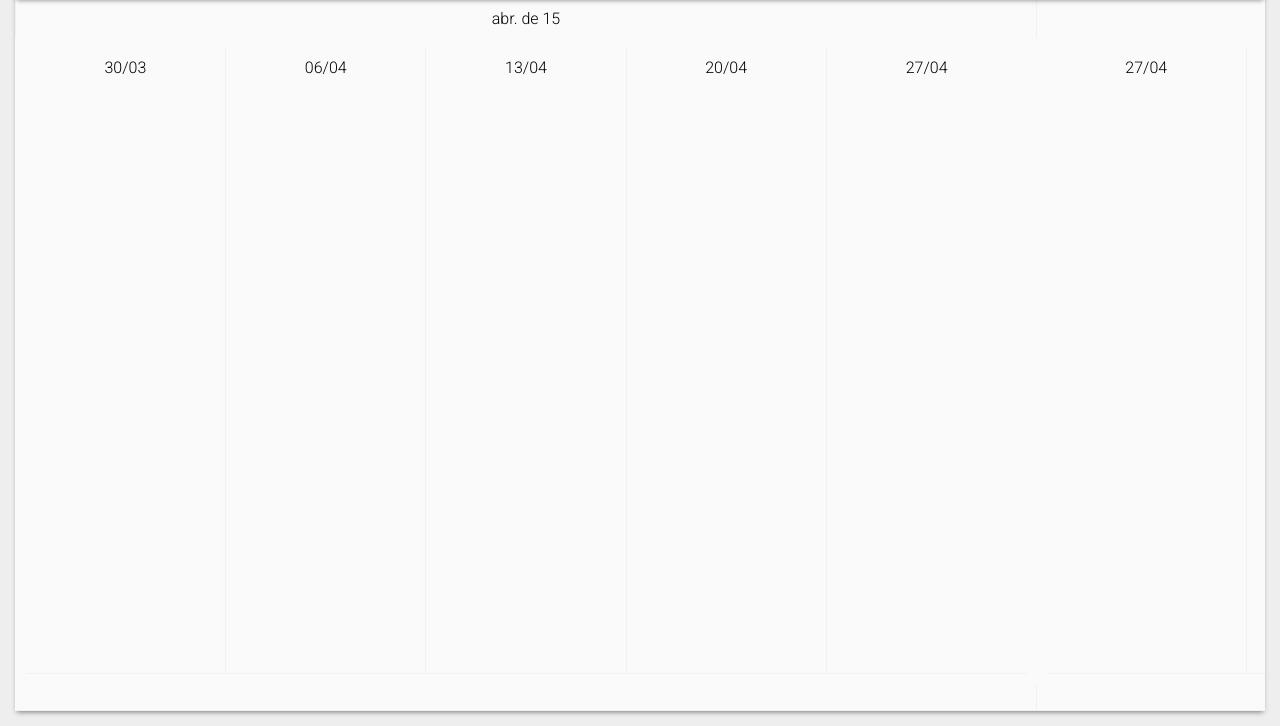
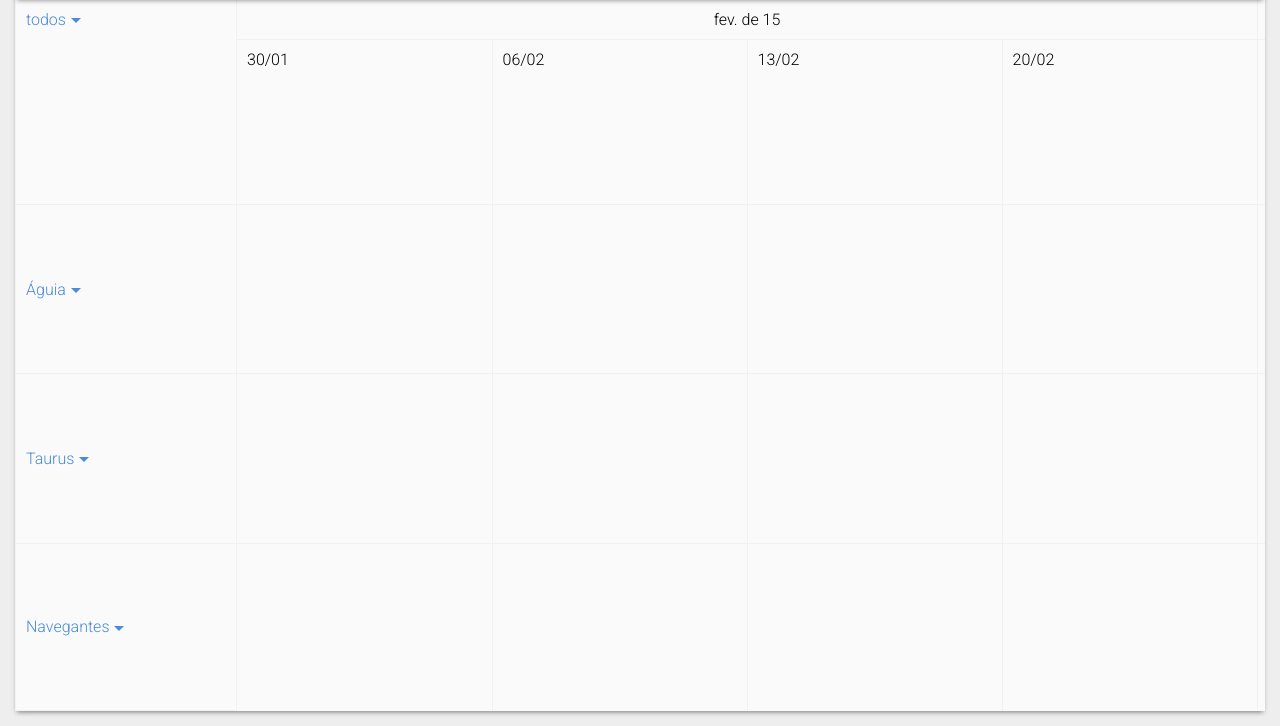
Before and after one commit to 2947721120/MaterialCalendar, a website: page index.html in a window 1280 px wide. Shown: the part 74-800 px from the top of the page. Drawn offline with Linux system fonts and the light colour scheme.

Commit message:
refactor / adding days into weeks

```diff
--- a/Gruntfile.js
+++ b/Gruntfile.js
@@ -27,16 +27,18 @@ module.exports = function(grunt) {
         tasks: ['jshint'],
         options: {
           interrupt: true,
+          livereload: true,
         },
       },
       configFiles: {
         files: ['Gruntfile.js', '*.js', '*.html'],
         options: {
-          reload: true
+          reload: true,
+          livereload: true,
         }
       },
       css: {
-        files: '**/*.sass',
+        files: '**/*.scss',
         tasks: ['sass'],
         options: {
           livereload: true,
--- a/content/js/geral.js
+++ b/content/js/material-calendar.js
@@ -1,9 +1,13 @@
 (function() {
 	'use stric';
+	var perf_start = performance.now();
 
 	this.MaterialCalendar = function() {
 		this.container = null;
 		this.calendar = null;
+		this.messages = {
+			all: "todos"
+		};
 
 		// default options
 		var defaults = {
@@ -29,15 +33,19 @@
 
 	MaterialCalendar.prototype.createCalendar = function() {
 		build.call(this);
+
+		var perf_end = performance.now();
+		console.log("Call to doSomething took " + (perf_end - perf_start) + " milliseconds.");
 	};
 
 	// build
 	function build() {
 		var cog = this.options,
-			hasGroups = cog.groups !== undefined,
-			doc, header, header_title, body, table, table_child, tr, tr_child, link, icon, months, weeks, rows, temporary, helper;
-
-    doc = document.createDocumentFragment();
+				msg = this.messages,
+				hasGroups = cog.groups !== undefined,
+				header, header_title, body, table, thead, tbody, tr, tr_child, link, icon,
+				tbody_month = [], week_table, month_child, week_child, day_child, months, month, weeks, week,
+				rows, temporary, helper, count;
 
     // calendar container
     this.calendar = document.createElement("section");
@@ -47,11 +55,11 @@
   	header = document.createElement("header");
   	header.className = "calendar-header";
   	header_title = document.createElement("h2");
-  	header_title.innerHTML = getTitle(cog.range, cog.language);
+  	header_title.insertAdjacentHTML("beforeend", getTitle(cog.range, cog.language));
   	header.appendChild(header_title);
   	this.calendar.appendChild(header);
 
-    	// calendar body
+  	// calendar body
 		body = document.createElement("section");
 		body.className = "calendar-body";
 
@@ -60,87 +68,122 @@
 		table.className = "calendar-table";
 
 		// table thead
-		table_child = document.createElement("thead");
+		thead = document.createElement("thead");
 		tr = document.createElement("tr");
 
+		// table body
+		tbody = document.createElement("tbody");
+		tr = document.createElement("tr");
+
+		// if calendar has groups in options
+		// append a dropdown for all groups
 		if (hasGroups) {
-			getGroupTitle(tr_child, link, icon, tr, "todos");
+			getGroupTitle(thead, link, icon, tr, msg.all);
+
+			temporary = document.createElement("tr");
+			tr_child = document.createElement("th");
+			tr_child.className = "team";
+			temporary.appendChild(tr_child);
 		}
 
+		thead.appendChild(tr);
+		tbody.appendChild(temporary || tr);
+
+		// get months from options range and create the header
+		// with the months and weeks
 		months = getMonths(cog.range.start, cog.range.end, cog.language);
-		for (var month in months.formated) {
+		for (month in months.formated) {
+			// creates a th child for each month
 			tr_child = document.createElement("th");
 			tr_child.className = "month";
-			tr_child.innerHTML = months.formated[month];
-			tr.appendChild(tr_child);
-		}
+			tr_child.insertAdjacentHTML("beforeend", months.formated[month]);
 
-		table_child.appendChild(tr);
-		table.appendChild(table_child);
-
-		// table body
-		table_child = document.createElement("tbody");
-		tr = document.createElement("tr");
-
-		if (hasGroups) {
-			tr_child = document.createElement("th");
-			tr.appendChild(tr_child);
-		}
-
-		for (month in months.formated) {
-			tr_child = document.createElement("th");
+			// append th child in thead
+			tr = thead.querySelector("tr");
 			tr.appendChild(tr_child);
 
+			// append th child in tbody
+			tr_child = document.createElement("td");
+			tr_child.className = "month";
+			tr = tbody.lastElementChild;
+			tr.appendChild(tr_child);
+
+			// create a table for weeks
 			weeks = document.createElement("table");
 			weeks.className = "weeks";
 			temporary = document.createElement("thead");
 			weeks.appendChild(temporary);
 			tr_child.appendChild(weeks);
 
+			// create a tr for the week
 			temporary = document.createElement("tr");
 			helper = months.normal[month].split("/");
+
+			// get all weeks
 			weeks = getWeeks(helper[0], helper[1], cog.language, cog.weekStart);
 
-			for (var week in weeks) {
+			month_child = document.createElement("td");
+			month_child.className = "month";
+
+			// create a table for weeks in each month
+			week_table = document.createElement("table");
+			week_table.className = "weeks";
+			month_child.appendChild(week_table);
+
+			week_child = document.createElement("tr");
+			month_child.querySelector(".weeks").appendChild(week_child);
+
+			for (week in weeks) {
+				// create an td child for each week
 				helper = document.createElement("td");
-				helper.innerHTML = weeks[week];
+				helper.insertAdjacentHTML("beforeend", weeks[week]);
 				temporary.appendChild(helper);
+
+				// create an td child for each week
+				week_child = document.createElement("td");
+				week_child.setAttribute("data-week", weeks[week]);
+
+				helper = weeks[week].split("/");
+
+				for (count = 0; count < 7; count++) {
+					day_child = document.createElement("th");
+					day_child.setAttribute("data-day", convertDate(new Date(2015, (Number(helper[1]) - 1), (Number(helper[0]) + count)), cog.language));
+					week_child.appendChild(day_child);
+				}
+
+				month_child.querySelector("tr").appendChild(week_child);
 			}
 
-			tr_child.querySelector(".weeks").appendChild(temporary);
+			tbody_month.push(month_child);
+			tr_child.querySelector(".weeks thead").appendChild(temporary);
 		}
 
-		tr.appendChild(tr_child);
-		table_child.appendChild(tr);
-
+		// append a row for each group in options or just one for the main content
 		rows = hasGroups ? cog.groups.length : 1;
 		for (var i = 0; i < rows; i++) {
 			tr = document.createElement("tr");
+			tbody.appendChild(tr);
 
+			// if has group append a th child with the group title
 			if (hasGroups) {
 				getGroupTitle(tr_child, link, icon, tr, cog.groups[i]);
 			}
 
-			for (month in months.formated) {
-				tr_child = document.createElement("td");
-				tr_child.className = "month";
-
+			for (count = 0; count < tbody_month.length; count++) {
+				tr_child = tbody_month[count].cloneNode(true);
 				tr.appendChild(tr_child);
-				table_child.appendChild(tr);
 			}
 		}
 
-		table.appendChild(table_child);
+		table.appendChild(thead);
+		table.appendChild(tbody);
 
 		// append table to body
 		body.appendChild(table);
 		this.calendar.appendChild(body);
 
-    	// append calendar to document fragment
-    	doc.appendChild(this.calendar);
-
-    	// append doc to container set in configuration
-    	document.querySelector(cog.container).appendChild(doc);
+  	// append doc to container set in configuration
+  	document.querySelector(cog.container).appendChild(this.calendar);
 	}
 
 	// private functions
--- a/content/sass/_tables.scss
+++ b/content/sass/_tables.scss
@@ -49,7 +49,7 @@
   .month {
     width: $calendar-table-month-width;
     vertical-align: top;
-    border-left: $calendar-table-border;
+    border: $calendar-table-border;
     .release {
       box-shadow: $calendar-event-box-shadow;
       width: 100%;
@@ -64,6 +64,15 @@
     th {
       text-align: right;
       color: $calendar-table-color;
+    }
+  }
+  tbody {
+    .month {
+      padding: 0;
+      &,
+      td {
+        border-bottom: 0;
+      }
     }
   }
   .days {
--- a/content/sass/material-calendar.scss
+++ b/content/sass/material-calendar.scss
@@ -8,3 +8,6 @@
 
 // components
 @import "_buttons";
+
+// layout
+@import "_header";
--- a/index.html
+++ b/index.html
@@ -2,16 +2,22 @@
 <html>
 	<head>
 		<title>calendar-tableattempt</title>
-		<link rel="stylesheet" href="content/css/style.css">
+		<link rel="stylesheet" href="content/css/material-calendar.css">
 	</head>
 	<body>
-		<script type="text/javascript" src="content/js/geral.js"></script>
+		<script src="http://localhost:35729/livereload.js"></script>
+		<script type="text/javascript" src="content/js/material-calendar.js"></script>
 		<script>
 		new MaterialCalendar({
-			weekStart: "Monday",
+			weekStart: "Friday",
+			groups: [
+				"Águia",
+				"Taurus",
+				"Navegantes"
+			],
 			range: {
-				start: new Date("2015", "03", "03"),
-				end: new Date("2015", "04", "03")
+				start: new Date("2015", "01", "15"),
+				end: new Date("2015", "04", "15")
 			}
 		});
 		</script>
```
Also changed, not shown: content/css/material-calendar.css.
